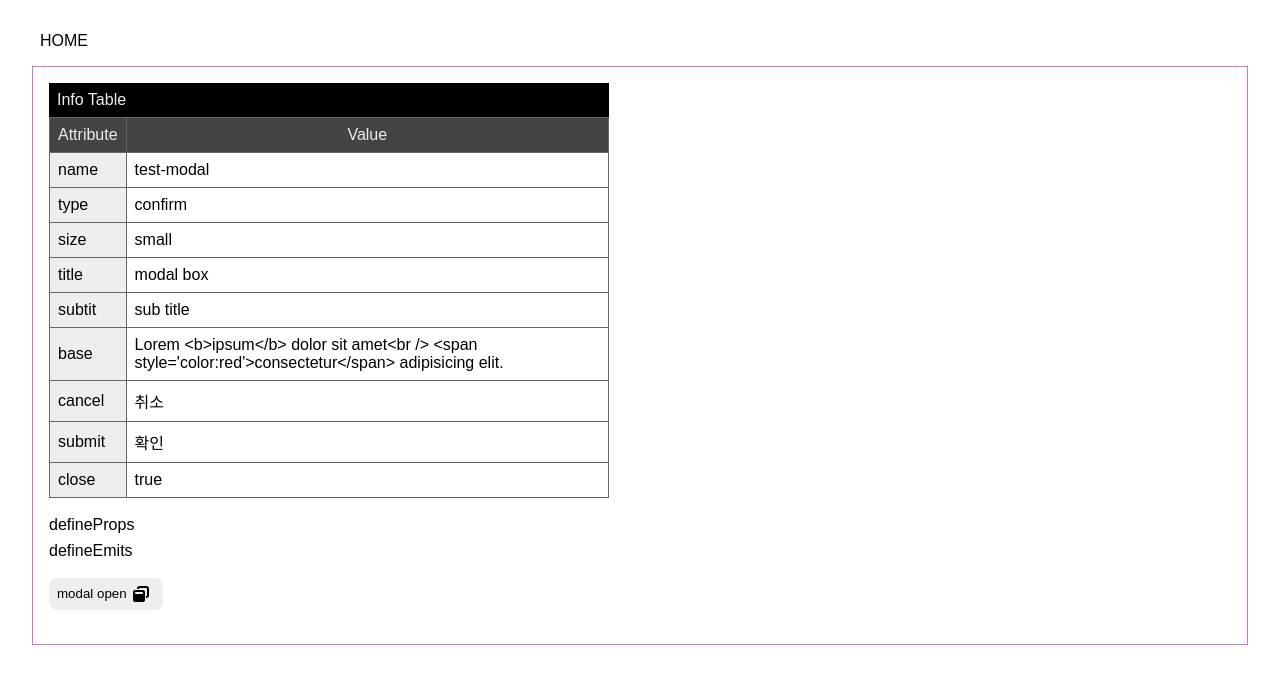
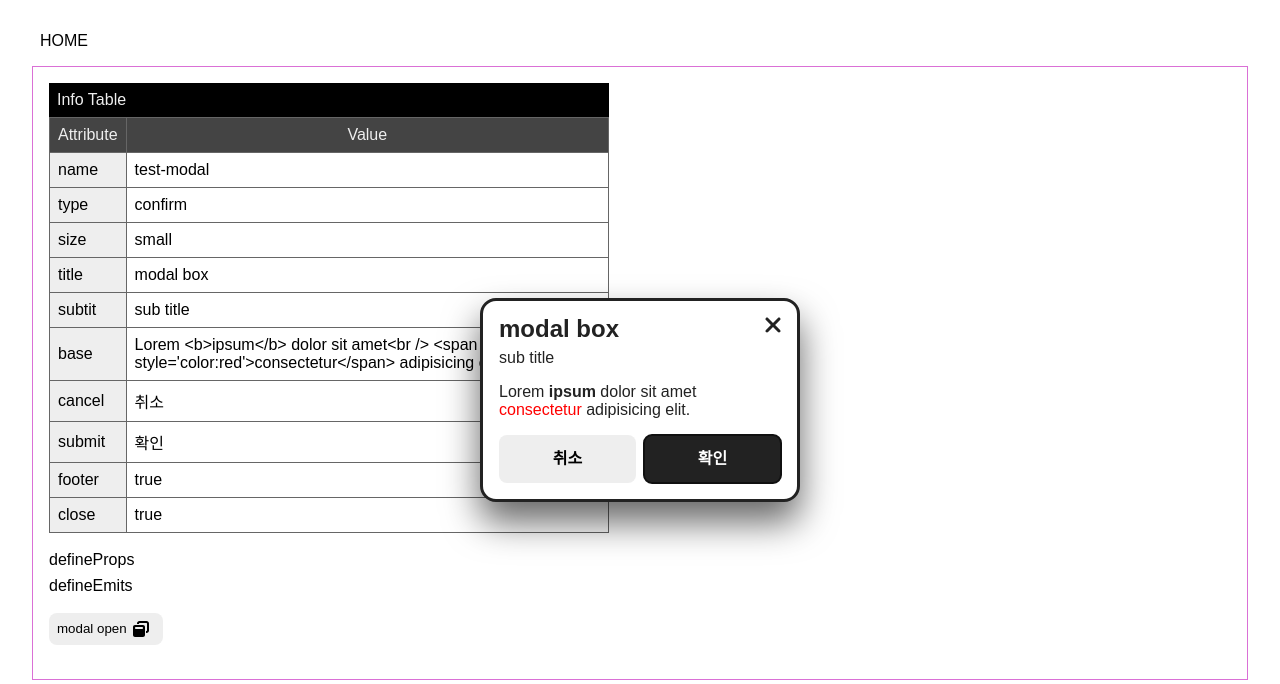
Before and after one commit to sapjil/vue, a Vue app: page /#/modal in a window 1280 px wide. Shown: the top 684 px of the page. Built offline with nearby package versions, Linux system fonts and the light colour scheme.

Commit message:
modal popup 수정
- footer props 요소 수정

```diff
--- a/src/components/Parts/ModalPop.vue
+++ b/src/components/Parts/ModalPop.vue
@@ -3,8 +3,8 @@
     <dialog
       v-if="show"
       class="modal-wrap"
-      :id="name ? name : ''"
-      :class="size ? size : ''"
+      :id="name || ''"
+      :class="[size || '', type || '']"
       :aria-label="props?.title"
       :aria-describedby="props?.title"
     >
@@ -18,7 +18,7 @@
           }}</slot>
         </h2>
         <p v-if="props?.subtit">
-          {{ props?.subtit ? props?.subtit : "NO DESCRIPTION" }}
+          {{ props?.subtit || "NO DESCRIPTION" }}
         </p>
       </header>
 
@@ -27,9 +27,13 @@
         <slot v-else></slot>
       </main>
 
-      <footer class="modal-btns" v-if="props?.type === 'confirm'">
-        <button type="reset" @click="closeThisModal()">
-          {{ props?.cancel ? props?.cancel : "CANCEL" }}
+      <footer class="modal-btns" v-if="props?.footer === null ? footer : true">
+        <button
+          type="reset"
+          v-if="props?.type === 'confirm'"
+          @click="closeThisModal()"
+        >
+          {{ props?.cancel || "CANCEL" }}
         </button>
         <button
           class="btn-primary"
@@ -37,27 +41,14 @@
           autofocus
           @click="$emit('close')"
         >
-          {{ props?.submit ? props?.submit : "OK" }}
+          {{ props?.submit || "OK" }}
         </button>
       </footer>
-
-      <footer class="modal-btns" v-else-if="props?.type === 'alert'">
-        <button
-          class="btn-primary"
-          type="button"
-          autofocus
-          @click="$emit('close')"
-        >
-          {{ props?.submit ? props?.submit : "OK" }}
-        </button>
-      </footer>
-
-      <footer class="modal-btns" v-show="false" v-else></footer>
 
       <button
         type="submit"
         class="modal-close"
-        v-if="props?.close"
+        v-if="props?.close === null ? close : true"
         @click="closeThisModal()"
       >
         <font-awesome-icon icon="xmark" style="width: 1.5rem; height: 1.5rem" />
@@ -116,6 +107,11 @@ const props = defineProps({
   submit: {
     type: String,
     required: false,
+  },
+  // 모달 footer 영역 지정시
+  footer: {
+    type: [Boolean, null],
+    required: true,
   },
   // 모달 닫기 버튼
   close: {
--- a/src/views/ModalComp.vue
+++ b/src/views/ModalComp.vue
@@ -12,7 +12,7 @@
     <tbody>
       <tr v-for="(item, idx) in modalData" :key="idx">
         <th>{{ idx }}</th>
-        <td>{{ item }}</td>
+        <td>{{ item || "-" }}</td>
       </tr>
     </tbody>
   </table>
@@ -56,7 +56,7 @@ onMounted(() => {
 });
 
 // MODAL 1
-const isModal = ref(false);
+const isModal = ref(true);
 const openModalHandler = ref("");
 
 const changePopState = () => {
@@ -81,6 +81,7 @@ const modalData = {
   base: "Lorem <b>ipsum</b> dolor sit amet<br /> <span style='color:red'>consectetur</span> adipisicing elit.",
   cancel: "취소",
   submit: "확인",
+  footer: true,
   close: true,
 };
 </script>
```
